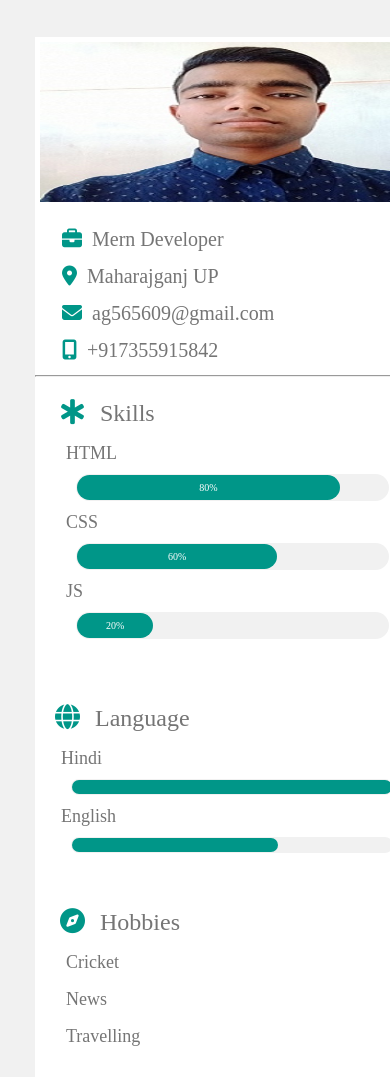
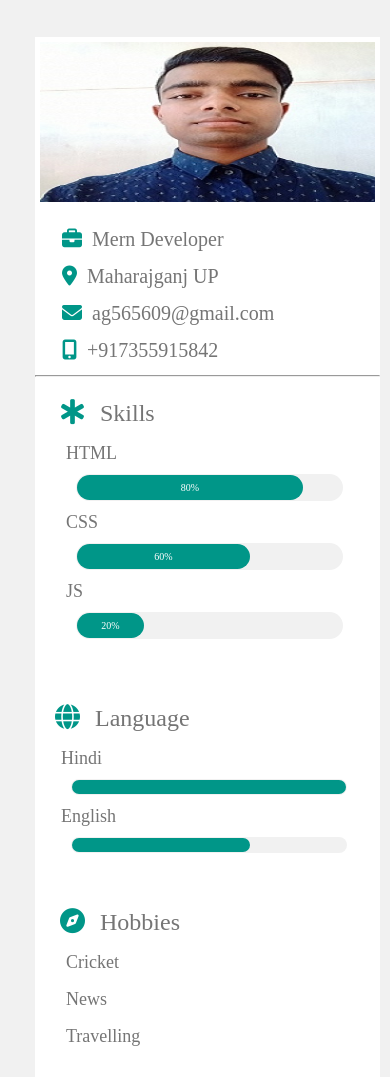
Before and after one commit to AKgupta22/portfolio, a plain HTML site: page index.html in a window 390 px wide. Shown: the top 1077 px of the page. Drawn offline with Linux system fonts and the light colour scheme.

Commit message:
Update phone.css

```diff
--- a/css/phone.css
+++ b/css/phone.css
@@ -8,7 +8,7 @@ html, body {
 #main-body {
     display: flex;
     flex-direction: column;
-    width: 109%;
+    width: 95%;
     height: 185rem;
 }
 /* left section  */
```
